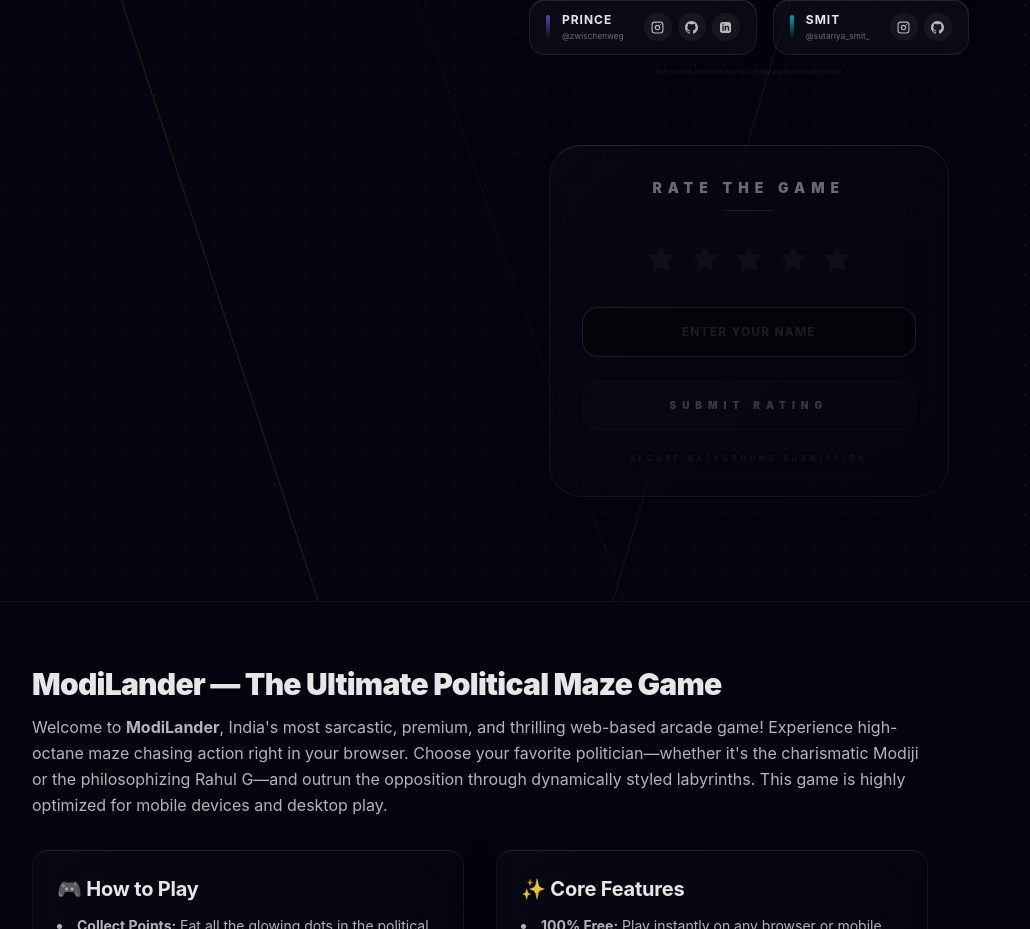
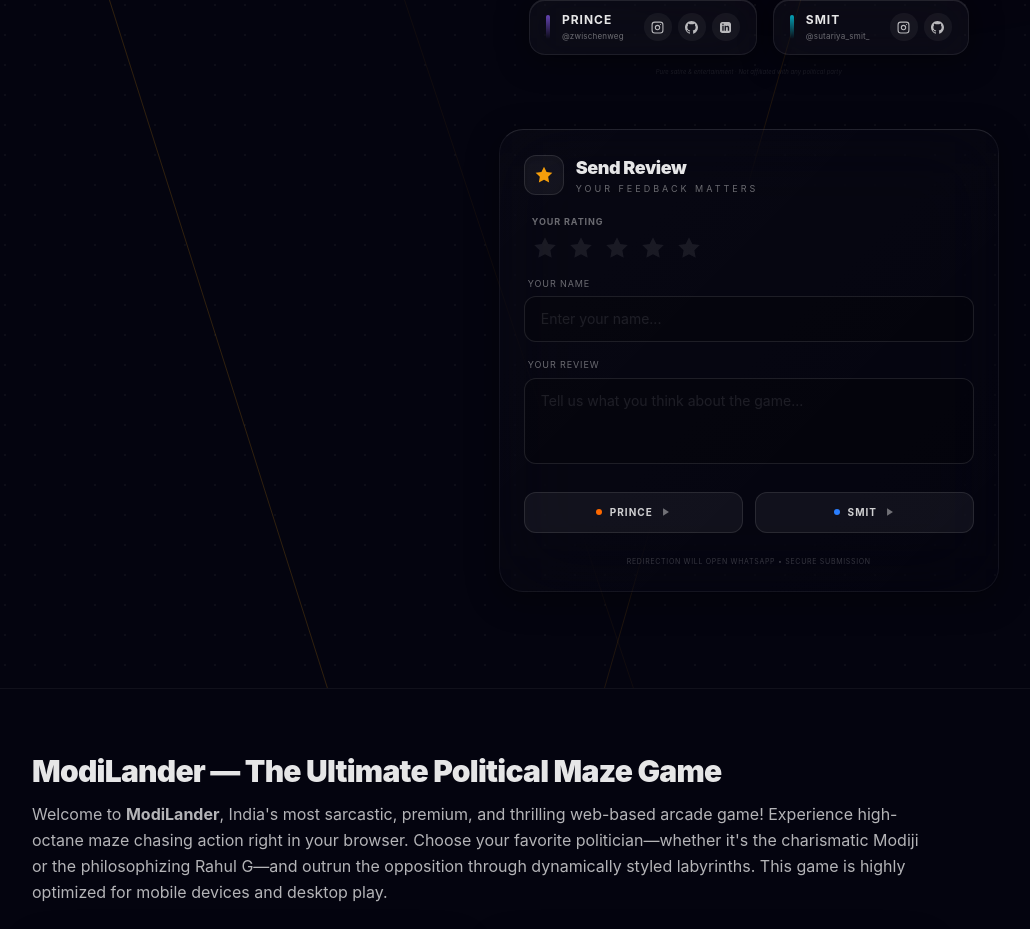
Before and after one commit to PRINCESTR/ModiLander, a React (Vite) app: page / in a window 1280 px wide. Shown: the part 1120-2049 px from the top of the page, without its empty margins (160-1190 px from the left). Built offline with nearby package versions, Linux system fonts and the light colour scheme.

Commit message:
feat: strictly add only the star rating system to original form

```diff
--- a/src/app/components/ReviewForm.tsx
+++ b/src/app/components/ReviewForm.tsx
@@ -7,87 +7,100 @@
 
 export const ReviewForm: React.FC<ReviewFormProps> = ({ accentColor = "#f97316" }) => {
   const [name, setName] = useState("");
+  const [message, setMessage] = useState("");
   const [rating, setRating] = useState(0);
   const [hoverRating, setHoverRating] = useState(0);
-  const [isSent, setIsSent] = useState(false);
-  const [isSubmitting, setIsSubmitting] = useState(false);
 
-  const handleSend = async () => {
-    if (!name.trim() || rating === 0) {
-      alert("Please provide your name and a star rating!");
+  const handleSend = (phone: string) => {
+    if (rating === 0) {
+      alert("Please select a star rating first!");
       return;
     }
-
-    setIsSubmitting(true);
-    try {
-      // Using Formspree (placeholder mpzeodzo) for background collection to vkpk90100@gmail.com
-      await fetch("https://formspree.io/f/mqaejebg", {
-        method: "POST",
-        headers: { "Content-Type": "application/json" },
-        body: JSON.stringify({ name, rating: `${rating}/5 Stars`, target: "vkpk90100@gmail.com" }),
-      });
-      setIsSent(true);
-    } catch (e) {
-      alert("Submission failed. Please try again later.");
-    } finally {
-      setIsSubmitting(false);
-    }
+    const starText = "⭐".repeat(rating);
+    const text = encodeURIComponent(`Hi! I'm ${name || "a Player"}. Rating: ${rating}/5 ${starText}. Review: ${message}`);
+    window.open(`https://wa.me/91${phone}?text=${text}`, "_blank");
   };
 
-  if (isSent) {
   return (
-      <div className="w-full max-w-[400px] mx-auto p-12 glass-panel rounded-[32px] border border-white/5 text-center mt-12 mb-6 animate-in fade-in zoom-in duration-500">
-        <div className="text-3xl mb-4">✨</div>
-        <h3 className="text-sm font-black tracking-[4px] uppercase text-white/60">Thank You!</h3>
-        <p className="text-[10px] text-white/20 uppercase tracking-widest mt-2">Your 5-star rating matters.</p>
+    <div className="flex flex-col gap-5 w-full max-w-[500px] mx-auto p-6 rounded-[24px] glass-panel mt-8 mb-4">
+      <div className="flex items-center gap-3">
+        <div className="w-10 h-10 rounded-xl flex items-center justify-center bg-white/5 border border-white/10 shadow-inner">
+          <IconStar size={20} color={rating > 0 ? "#fbbf24" : accentColor} />
         </div>
-    );
-  }
-
-  return (
-    <div className="flex flex-col gap-6 w-full max-w-[400px] mx-auto p-8 rounded-[32px] glass-panel border border-white/5 mt-12 mb-6 text-center">
-      <div className="flex flex-col gap-1">
-        <h3 className="text-sm font-black tracking-[6px] uppercase text-white/40">Rate the Game</h3>
-        <div className="h-px w-12 bg-white/10 mx-auto mt-2" />
+        <div className="flex flex-col">
+          <h3 className="text-lg font-black tracking-tight text-white/90">Send Review</h3>
+          <span className="text-[9px] uppercase tracking-[3px] text-white/40">Your feedback matters</span>
+        </div>
       </div>
 
-      <div className="flex justify-center gap-3 py-2">
+      <div className="flex flex-col gap-4">
+        {/* Star Rating System */}
+        <div className="flex flex-col gap-1.5 px-1">
+          <label className="text-[9px] uppercase tracking-widest text-white/40 font-bold ml-1">Your Rating</label>
+          <div className="flex gap-2.5 ml-1">
             {[1, 2, 3, 4, 5].map((s) => (
               <button
                 key={s}
-            onMouseEnter={() => !isSubmitting && setHoverRating(s)}
-            onMouseLeave={() => !isSubmitting && setHoverRating(0)}
-            onClick={() => !isSubmitting && setRating(s)}
-            className="transition-all duration-300 transform hover:scale-125 active:scale-95"
+                onMouseEnter={() => setHoverRating(s)}
+                onMouseLeave={() => setHoverRating(0)}
+                onClick={() => setRating(s)}
+                className="transition-transform hover:scale-125 active:scale-95"
               >
                 <IconStar
-              size={32}
-              color={(hoverRating || rating) >= s ? "#fbbf24" : "rgba(255,255,255,0.04)"}
-              className={rating >= s ? "drop-shadow-[0_0_12px_rgba(251,191,36,0.3)]" : ""}
+                  size={26}
+                  color={(hoverRating || rating) >= s ? "#fbbf24" : "rgba(255,255,255,0.08)"}
+                  className={rating >= s ? "drop-shadow-[0_0_8px_rgba(251,191,36,0.3)]" : ""}
                 />
               </button>
             ))}
           </div>
+        </div>
 
+        <div className="flex flex-col gap-1.5">
+          <label className="text-[9px] uppercase tracking-widest text-white/40 ml-1">Your Name</label>
           <input
             type="text"
-        placeholder="Enter Your Name"
+            placeholder="Enter your name..."
             value={name}
             onChange={(e) => setName(e.target.value)}
-        disabled={isSubmitting}
-        className="bg-black/40 border border-white/10 rounded-2xl px-5 py-4 text-xs text-white text-center focus:outline-none focus:border-white/30 transition-all placeholder:text-white/10 font-bold tracking-widest uppercase"
+            className="w-full bg-black/20 border border-white/10 rounded-xl px-4 py-3 text-sm text-white focus:outline-none focus:border-white/20 transition-all placeholder:text-white/10"
           />
+        </div>
+
+        <div className="flex flex-col gap-1.5">
+          <label className="text-[9px] uppercase tracking-widest text-white/40 ml-1">Your Review</label>
+          <textarea
+            placeholder="Tell us what you think about the game..."
+            value={message}
+            onChange={(e) => setMessage(e.target.value)}
+            rows={3}
+            className="w-full bg-black/20 border border-white/10 rounded-xl px-4 py-3 text-sm text-white focus:outline-none focus:border-white/20 transition-all placeholder:text-white/10 resize-none"
+          />
+        </div>
+      </div>
+
+      <div className="grid grid-cols-2 gap-3 mt-2">
+        <button
+          onClick={() => handleSend("9033640100")}
+          className="group relative overflow-hidden rounded-xl py-3 px-4 flex items-center justify-center gap-2 transition-all active:scale-[0.98] bg-white/5 border border-white/10 hover:bg-white/10"
+        >
+          <div className="w-1.5 h-1.5 rounded-full bg-orange-500 animate-pulse" />
+          <span className="text-[10px] font-bold tracking-widest uppercase text-white/80">Prince</span>
+          <IconPlay size={10} color="white" className="opacity-40 group-hover:translate-x-0.5 transition-transform" />
+        </button>
 
         <button
-        onClick={handleSend}
-        disabled={isSubmitting || rating === 0 || !name.trim()}
-        className="py-4 px-8 rounded-2xl bg-white/5 border border-white/10 text-[10px] font-black tracking-[6px] uppercase transition-all hover:bg-white/10 active:scale-95 disabled:opacity-20 disabled:cursor-not-allowed"
+          onClick={() => handleSend("9016590044")}
+          className="group relative overflow-hidden rounded-xl py-3 px-4 flex items-center justify-center gap-2 transition-all active:scale-[0.98] bg-white/5 border border-white/10 hover:bg-white/10"
         >
-        {isSubmitting ? "Sending..." : "Submit Rating"}
+          <div className="w-1.5 h-1.5 rounded-full bg-blue-500 animate-pulse" />
+          <span className="text-[10px] font-bold tracking-widest uppercase text-white/80">Smit</span>
+          <IconPlay size={10} color="white" className="opacity-40 group-hover:translate-x-0.5 transition-transform" />
         </button>
+      </div>
 
-      <p className="text-[7px] text-white/10 uppercase tracking-[4px]">
-        Secure Background Submission
+      <p className="text-center text-[7px] text-white/20 uppercase tracking-widest mt-1">
+        Redirection will open WhatsApp &bull; Secure Submission
       </p>
     </div>
   );
```
Lines whose indentation alone changed are shown as unchanged.
